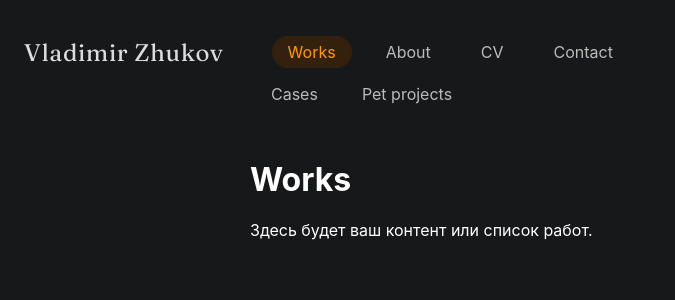
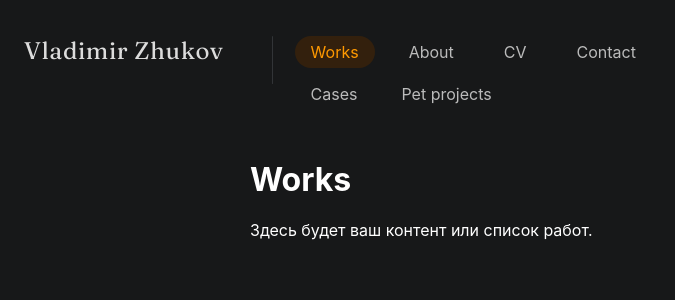
Before and after one commit to uxiscool/experience, a Jekyll site: the page built from index.md, in a window 1280 px wide. Shown: the top 300 px of the page, without its empty margins (0-675 px from the left). Built offline with Jekyll 4.4.1, drawn with Linux system fonts in a browser that asks for light colours.

Commit message:
Add files via upload

```diff
--- a/_includes/header.html
+++ b/_includes/header.html
@@ -1,6 +1,11 @@
 <div class="nav-wrapper">
   <header>
-    <div class="logo"><a href="{{ site.baseurl }}/">Vladimir Zhukov</a></div>
+    <div class="logo">
+      <a href="{{ site.baseurl }}/">Vladimir Zhukov</a>
+    </div>
+    <div class="menu-panel">
+      <div class="menu-divider"></div>
+      <div class="menu-block">
         <nav class="main-menu">
           {% assign nav = site.data.navigation.main %}
           {% assign pageurl = page.url %}
@@ -20,7 +25,6 @@
             <a href="{{ site.baseurl }}{{ item.url }}" class="menu-link{% if is_current %} current{% endif %}">{{ item.title }}</a>
           {% endfor %}
         </nav>
-  </header>
         {%- assign current_main = nav | where: "url", pageurl | first -%}
         {%- unless current_main -%}
           {%- for item in nav -%}
@@ -33,7 +37,6 @@
             {%- endif -%}
           {%- endfor -%}
         {%- endunless -%}
-
         {%- if current_main and current_main.subnav -%}
           <nav class="subnav">
             {% for sub in current_main.subnav %}
@@ -42,3 +45,6 @@
           </nav>
         {%- endif -%}
       </div>
+    </div>
+  </header>
+</div>
--- a/assets/css/main.css
+++ b/assets/css/main.css
@@ -14,12 +14,34 @@
 }
 header {
   display: flex;
-  align-items: center;
+  align-items: flex-start;
   flex-direction: row;
   gap: 36px;
   padding: 36px 24px 0 24px;
+  width: 100%;
 }
-
+.menu-panel {
+  display: flex;
+  flex-direction: row;
+  align-items: flex-start;
+  gap: 0;
+}
+.menu-divider {
+  height: 100%;
+  min-height: 48px; /* fallback высота, если меню слишком маленькое */
+  width: 1px;
+  background: #323437;
+  margin: 0 22px 0 0; /* справа отступ до меню */
+  border-radius: 1px;
+  /* Линия должна быть от самой верхней до самой нижней точки меню */
+}
+.menu-block {
+  display: flex;
+  flex-direction: column;
+  align-items: flex-start;
+  height: 100%;
+  /* меню + подменю вертикально */
+}
 .main-menu {
   display: flex;
   flex-direction: row;
@@ -31,8 +53,18 @@
   display: flex;
   flex-direction: row;
   gap: 12px;
-  margin: 10px 0 0 0;    /* убираем левый отступ */
-  padding-left: 255px;    /* это и есть якорь — сдвиг под меню (178px — ширина лого+gap) */
+  margin: 10px 0 0 0;
+  padding: 0;
+}
+
+@media (max-width: 700px) {
+  .menu-panel, .menu-block, .main-menu, .subnav {
+    flex-direction: column;
+    gap: 0;
+  }
+  .menu-divider {
+    display: none;
+  }
 }
 
 .nav-wrapper {
```
Lines whose indentation alone changed are shown as unchanged.
